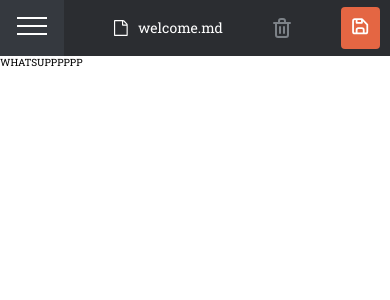
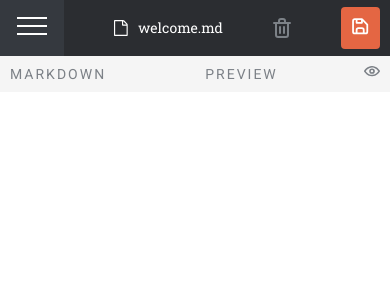
Before and after one commit to SimasG/in-browser-markdown-editor-react, a React (Create React App) app: page / in a window 390 px wide. Shown: the top 300 px of the page. Built offline with nearby package versions, Linux system fonts and the light colour scheme.

Commit message:
built basic layout for main in tablet/desktop

```diff
--- a/src/components/Header.js
+++ b/src/components/Header.js
@@ -4,16 +4,20 @@ const Header = () => {
   const toggleSlideMenu = () => {
     const sidebar = document.querySelector(".sidebar");
     const header = document.querySelector(".header");
+    const main = document.querySelector(".main");
+
     if (header.classList.contains("open")) {
       header.classList.remove("open");
-      sidebar.style.width = "0";
       sidebar.style.display = "none";
-      header.style.marginLeft = "0";
+      sidebar.style.left = "-250px";
+      header.style.left = "0";
+      main.style.left = "0";
     } else {
       header.classList.add("open");
-      sidebar.style.width = "250px";
       sidebar.style.display = "block";
-      header.style.marginLeft = "250px";
+      sidebar.style.left = "0";
+      header.style.left = "250px";
+      main.style.left = "250px";
     }
   };
 
--- a/src/components/Main.js
+++ b/src/components/Main.js
@@ -1,5 +1,24 @@
+import { StyledMain } from "./styles/Main.styled";
+
 function Main() {
-  return <div>WHATSUPPPPPP</div>;
+  return (
+    <StyledMain className="main">
+      <section className="markdown-container">
+        <h6 className="markdown-container-title">MARKDOWN</h6>
+        <div className="markdown-subcontainer"></div>
+      </section>
+      <div className="border"></div>
+      <section className="preview-container">
+        <div className="preview-title-container">
+          <h6 className="preview-container-title">PREVIEW</h6>
+          <div>
+            <img src="./assets/icon-show-preview.svg" alt="" />
+          </div>
+        </div>
+        <div className="preview-subcontainer"></div>
+      </section>
+    </StyledMain>
+  );
 }
 
 export default Main;
--- a/src/components/styles/Header.styled.js
+++ b/src/components/styles/Header.styled.js
@@ -6,6 +6,8 @@ export const StyledHeader = styled.header`
   align-items: center;
   background-color: ${(props) => props.theme.colors.black3};
   padding: 0 1rem 0 0;
+  position: relative;
+  transition: 0.5s;
   .burger-menu {
     padding: 1.7rem;
     background-color: ${(props) => props.theme.colors.black4};
--- /dev/null
+++ b/src/components/styles/Main.styled.js
@@ -0,0 +1,59 @@
+import styled from "styled-components";
+
+export const StyledMain = styled.main`
+  height: 100vh;
+  display: flex;
+  justify-content: center;
+  align-items: center;
+  position: relative;
+  transition: 0.5s;
+  .markdown-container {
+    width: 100%;
+    height: 100vh;
+    background-color: ${(props) => props.theme.colors.gray5};
+    .markdown-container-title {
+      padding: 1rem;
+      font-family: "Roboto", sans-serif;
+      font-weight: 400;
+      letter-spacing: 0.2rem;
+      font-size: 1.4rem;
+      color: ${(props) => props.theme.colors.gray2};
+    }
+    .markdown-subcontainer {
+      background-color: #fff;
+      height: 100vh;
+    }
+  }
+  .border {
+    height: 100vh;
+    width: 0.1rem;
+    background-color: ${(props) => props.theme.colors.gray4};
+  }
+  .preview-container {
+    width: 100%;
+    height: 100vh;
+    background-color: ${(props) => props.theme.colors.gray5};
+    .preview-title-container {
+      display: flex;
+      justify-content: space-between;
+      align-content: center;
+      padding: 1rem;
+      .preview-container-title {
+        font-family: "Roboto", sans-serif;
+        font-weight: 400;
+        letter-spacing: 0.2rem;
+        font-size: 1.4rem;
+        color: ${(props) => props.theme.colors.gray2};
+      }
+      img {
+        width: 1.6rem;
+        height: 1.12rem;
+        color: ${(props) => props.theme.colors.gray2};
+      }
+    }
+    .preview-subcontainer {
+      background-color: #fff;
+      height: 100vh;
+    }
+  }
+`;
--- a/src/components/styles/Sidebar.styled.js
+++ b/src/components/styles/Sidebar.styled.js
@@ -5,10 +5,12 @@ export const StyledSidebar = styled.nav`
   top: 0;
   left: 0;
   background-color: ${(props) => props.theme.colors.black2};
-  display: none;
+  width: 25rem;
   height: 100vh;
   overflow-x: hidden;
   padding: 2rem 1.5rem;
+  left: -25rem;
+  transition: 0.5s;
   .logo {
     font-size: 1.5rem;
     font-weight: bold;
```
Also changed, not shown: 1 other file (tests, documents, lock files or other folders).
